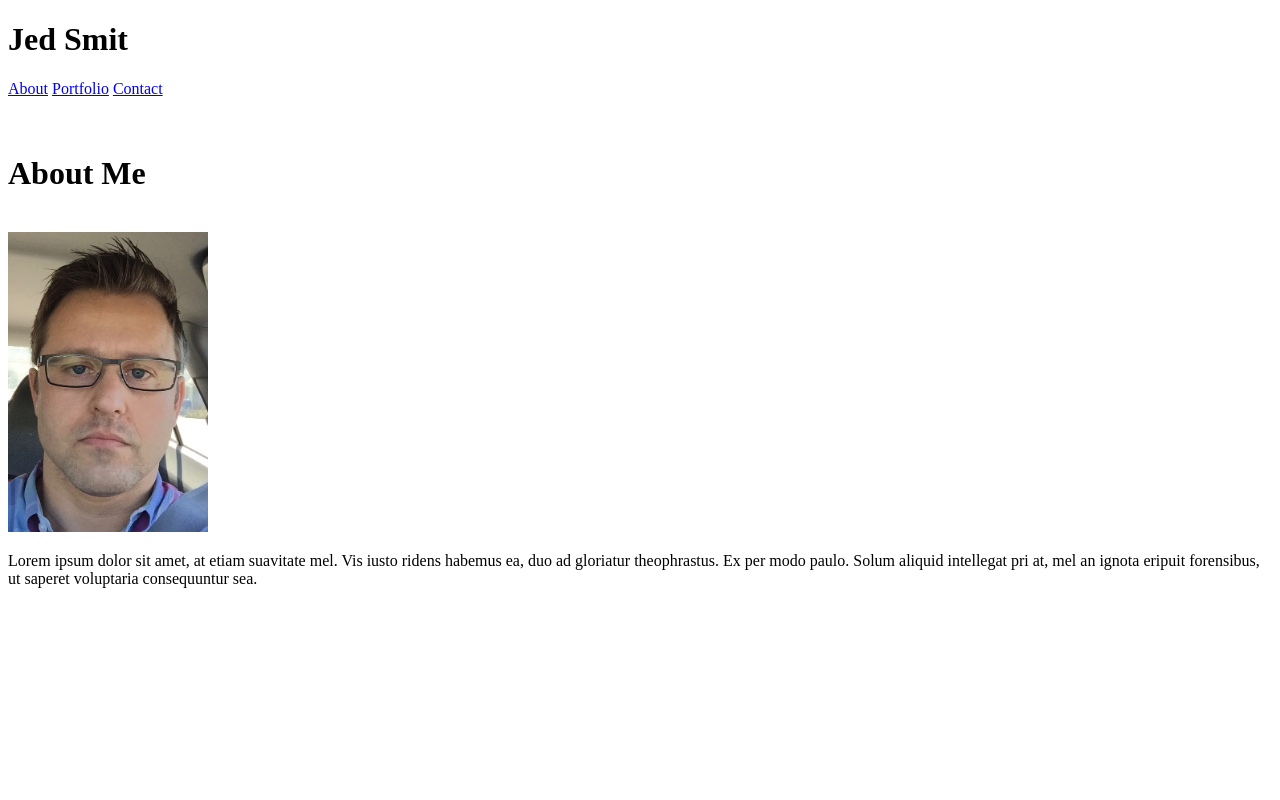
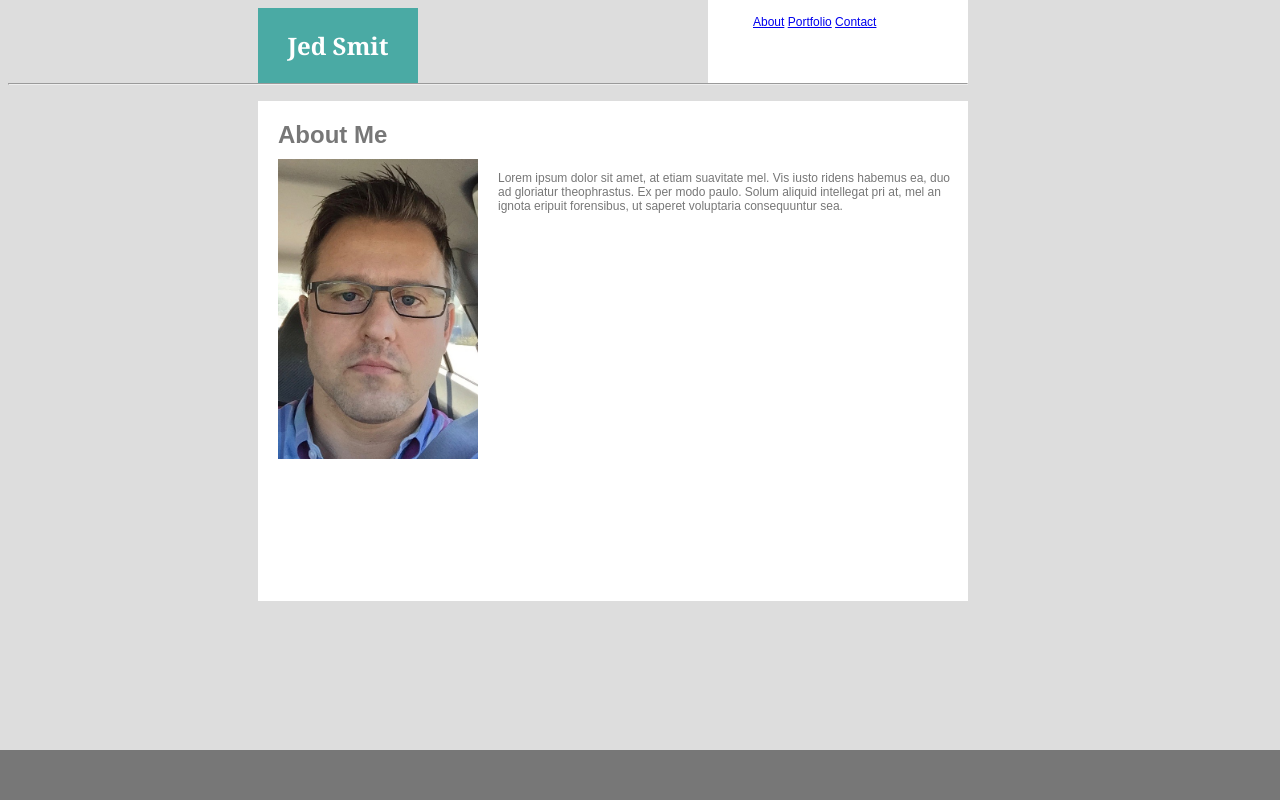
Before and after one commit to jedsmit/Basic-Portfolio, a plain HTML site: page index.html in a window 1280 px wide. Drawn offline with Linux system fonts and the light colour scheme; files that its build step writes are made by us from their sources.

Commit message:
added basic css styling

```diff
--- a/assets/css/style.css
+++ b/assets/css/style.css
@@ -0,0 +1,80 @@
+body {
+    width: 960px;
+    height: 100%;
+    font-family: 'Arial', 'Helvetica Neue', Helvetica, sans-serif;
+    color: #777777;
+    background: #dddddd;
+    font-size: 12px;
+}
+.main-content {
+    width: 710px;
+    height: 500px;
+    background: #ffffff;
+    border-color: #dddddd;
+    position: relative;
+    left: 250px;
+
+}
+header {
+    font-family: 'Georgia', Times, "Times New Roman", serif;
+}
+#header-nav {
+    width: 960px;
+    position: relative;
+    height: 100%;
+    top: 0px;
+}
+hr {
+    color: #777777;
+    margin: 0px;
+}
+#name {
+    background-color: #4aaaa4;
+    color: #ffffff;
+    padding: 5px;
+    text-align: center;
+    height: 100%;
+    width: 150px;
+    position: relative;
+    left: 250px;
+    top: 0px;
+}
+
+nav {
+    background-color: #ffffff;
+    padding: 5px;
+    float: right;
+    position: absolute;
+    bottom: 0px;
+    right: 0px;
+    height: 100%;
+    width: 250px;
+}
+
+li {
+    display: inline-block;
+    bottom: 0px;
+}
+#about-me {
+    text-align: left;
+    position: relative;
+    left: 20px;
+    top: 20px;
+}
+#photo {
+    float: left;
+    margin-right: 20px;
+    margin-left: 20px;
+}
+p {
+    width: 700px;
+
+}
+footer {
+    background: #777777;
+    position: absolute;
+    bottom: 0px;
+    left: 0px;
+    height: 50px;
+    width: 100%;
+}
--- a/index.html
+++ b/index.html
@@ -1,25 +1,46 @@
 <!DOCTYPE html>
 <html lang="en">
+
 <head>
     <meta charset="UTF-8">
     <title>Jed Smit</title>
-    <link rel="stylesheet" type="text/css" href="style.css">
+    <link rel="stylesheet" type="text/css" href="assets/css/style.css">
 </head>
+
 <body>
-    <h1>Jed Smit</h1>
-    <nav>
-    <a href="index.html">About</a>
-    <a href="portfolio.html">Portfolio</a>
-    <a href="contact.html">Contact</a>
+    <div id="header-nav">
+    <header id="name">
+        <h1>Jed Smit</h1>
+        </header>
+
+   <nav>
+        <ul>
+        <li><a href="index.html">About</a></li>
+        <li><a href="portfolio.html">Portfolio</a></li>
+        <li><a href="contact.html">Contact</a></li>
+        </ul>
     </nav>
+
+    </div>
+
+    <hr>
+
+    <div class="main-content">
+
+    <div id="about-me">
+        <h1>About Me</h1>
+        </div>
     <br>
-    <br>
-    <h1>About Me</h1>
-    <br>
+
     <div id="photo">
     <img src="assets/images/IMG_2032.jpeg" alt="Picture of me" width="200" height="300">
     </div>
+
     <p>Lorem ipsum dolor sit amet, at etiam suavitate mel. Vis iusto ridens habemus ea, duo ad gloriatur theophrastus. Ex per modo paulo. Solum aliquid intellegat pri at, mel an ignota eripuit forensibus, ut saperet voluptaria consequuntur sea.</p>
+
+</div>
+
+<footer></footer>
 
 </body>
 
```
Also changed, not shown: contact.html (+1 -0 lines), portfolio.html (+1 -0 lines).
